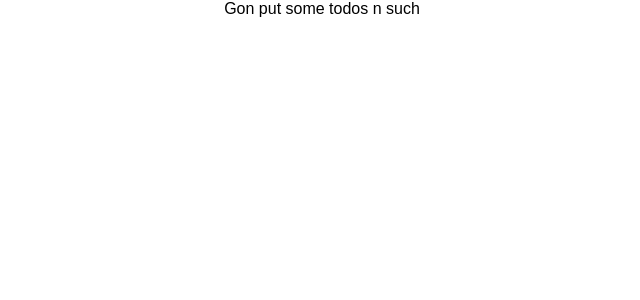
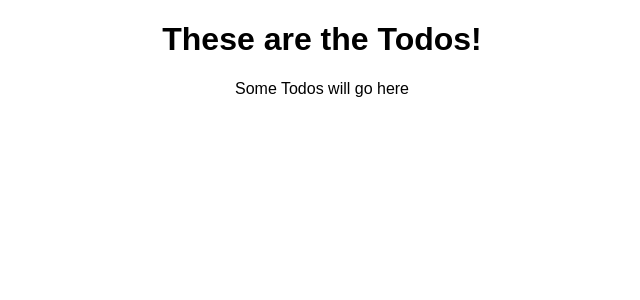
Before and after one commit to bdurb/redux-todo, a React (Create React App) app in the folder todo/: page / in a window 1280 px wide. Shown: the top 300 px of the page, without its empty margins (318-958 px from the left). Built offline with nearby package versions, Linux system fonts and the light colour scheme.

Commit message:
set up provider on index.js, working on basic file structure and component layout

```diff
--- a/todo/src/App.js
+++ b/todo/src/App.js
@@ -1,11 +1,13 @@
 import React, { Component } from 'react';
+import Todos from './components/Todos';
 import './App.css';
 
 class App extends Component {
   render() {
     return (
       <div className="App">
-        Gon put some todos n such
+        <h1>These are the Todos!</h1>
+        < Todos />
       </div>
     );
   }
--- /dev/null
+++ b/todo/src/components/Todos.js
@@ -0,0 +1,11 @@
+import React from 'react';
+
+const Todos = () => {
+  return (
+    <div>
+      Some Todos will go here
+    </div>
+  );
+}
+
+export default Todos;
--- a/todo/src/index.js
+++ b/todo/src/index.js
@@ -1,8 +1,17 @@
 import React from 'react';
 import ReactDOM from 'react-dom';
+import { createStore } from 'redux';
+import { Provider } from 'react-redux';
 import './index.css';
 import App from './App';
 import registerServiceWorker from './registerServiceWorker';
 
-ReactDOM.render(<App />, document.getElementById('root'));
+const store = createStore(() => {
+  todos: []
+})
+
+ReactDOM.render(<Provider store={store}>
+  <App />
+  </Provider>,
+  document.getElementById('root'));
 registerServiceWorker();
```
